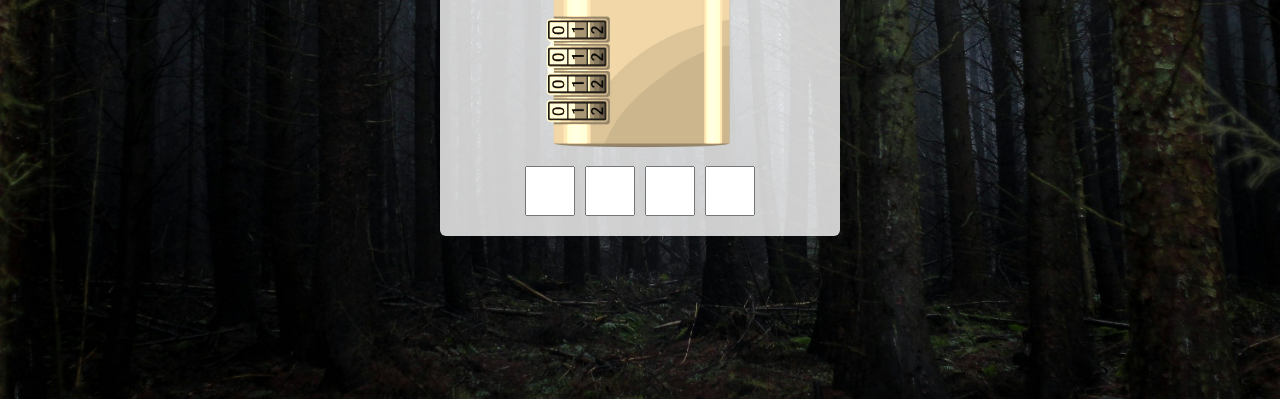
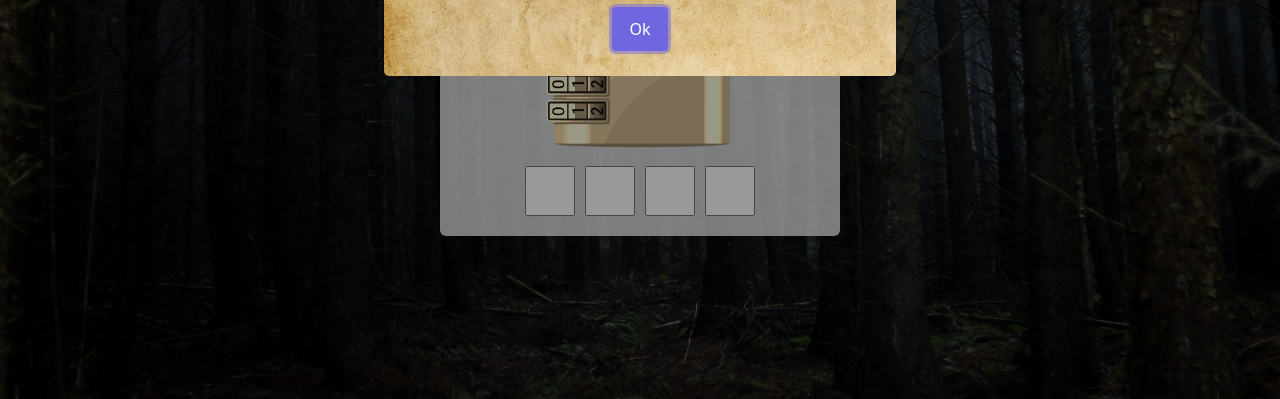
Before and after one commit to u-Shar/QuizEC, a plain HTML site: page temporizador.html in a window 1280 px wide. Shown: the part 401-800 px from the top of the page. Drawn offline with Linux system fonts and the light colour scheme.

Commit message:
Correção fim tempo4

```diff
--- a/temporizador.html
+++ b/temporizador.html
@@ -101,7 +101,7 @@
 
             let agora = Date.now();
             let elapsedTime = Math.floor((agora - startTime) / 1000);
-            const remainingTime = TIMER_DURATION - elapsed;
+            const remainingTime = TIMER_DURATION - elapsedTime;
 
             if(remainingTime == 0){
                 localStorage.setItem("recomeçar", "sim");
```
